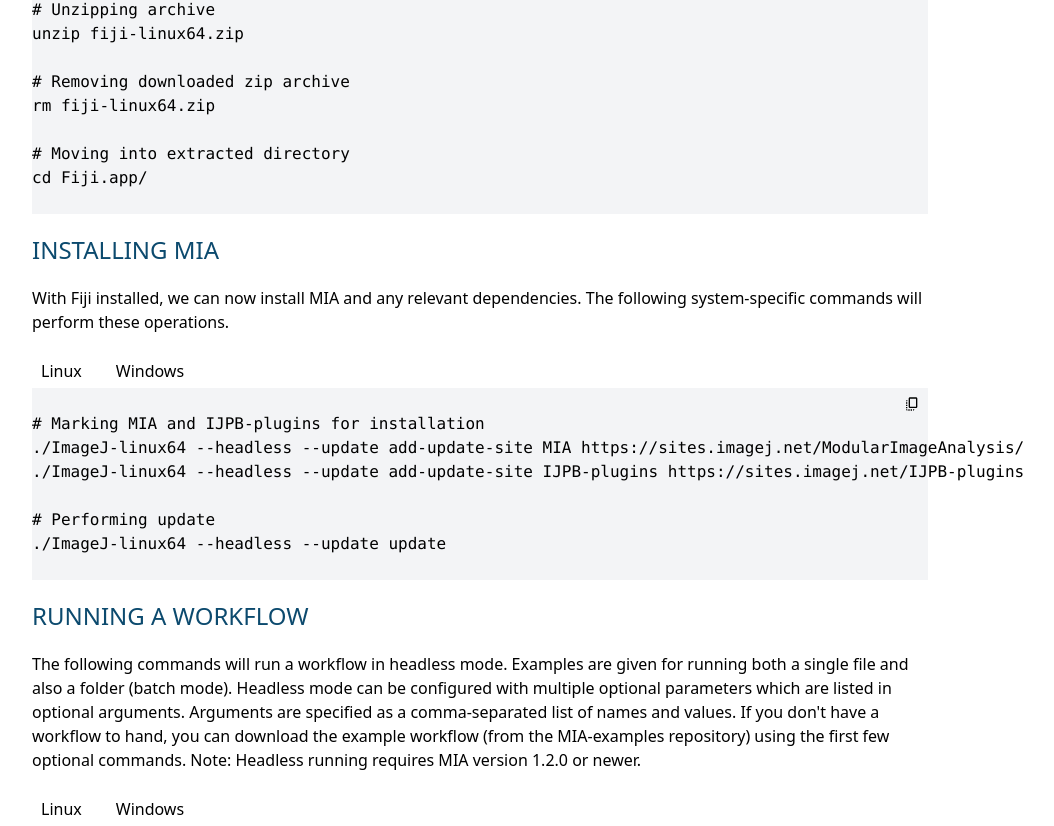
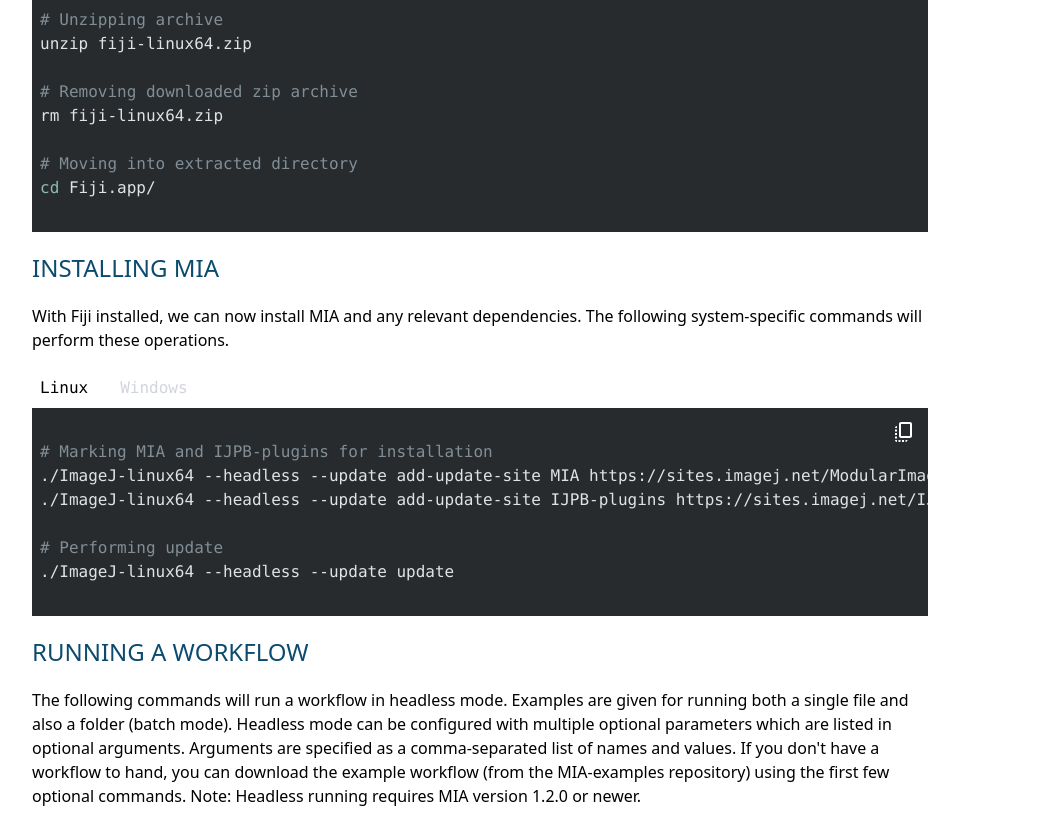
Before and after one commit to mianalysis/mianalysis.github.io, a Next.js app: page /guides/running-headless in a window 1280 px wide. Shown: the part 754-1580 px from the top of the page, without its empty margins (160-1214 px from the left). Built offline with nearby package versions, Linux system fonts and the light colour scheme.

Commit message:
Added TerminalSnippet highlighting & colours

```diff
--- a/package.json
+++ b/package.json
@@ -23,10 +23,12 @@
     "react": "18.2.0",
     "react-dom": "18.2.0",
     "react-icons": "^4.10.1",
+    "react-syntax-highlighter": "^15.5.0",
     "tailwindcss": "3.3.3",
     "typescript": "5.1.6"
   },
   "devDependencies": {
+    "@types/react-syntax-highlighter": "^15.5.7",
     "husky": "^8.0.3",
     "prettier": "^2.8.8",
     "prettier-plugin-tailwindcss": "^0.4.1"
--- a/src/app/guides/running-headless/page.tsx
+++ b/src/app/guides/running-headless/page.tsx
@@ -27,7 +27,7 @@
       </p>
 
       <TerminalSnippet
-        Linux={`
+        bash={`
 # Downloading the latest copy of Fiji for 64-bit Linux
 wget https://downloads.imagej.net/fiji/latest/fiji-linux64.zip
 
@@ -40,7 +40,7 @@
 # Moving into extracted directory
 cd Fiji.app/
        `}
-        Windows={`
+        powershell={`
 # Downloading the latest copy of Fiji for 64-bit Windows
 Invoke-WebRequest https://downloads.imagej.net/fiji/latest/fiji-win64.zip
 
@@ -63,7 +63,7 @@
       </p>
 
       <TerminalSnippet
-        Linux={`
+        bash={`
 # Marking MIA and IJPB-plugins for installation
 ./ImageJ-linux64 --headless --update add-update-site MIA https://sites.imagej.net/ModularImageAnalysis/
 ./ImageJ-linux64 --headless --update add-update-site IJPB-plugins https://sites.imagej.net/IJPB-plugins
@@ -71,7 +71,7 @@
 # Performing update
 ./ImageJ-linux64 --headless --update update
        `}
-        Windows={`
+        powershell={`
 # Commands for Windows PowerShell
 # Marking MIA and IJPB-plugins for installation
 .\ImageJ-win64 --headless --console --update add-update-site MIA https://sites.imagej.net/ModularImageAnalysis/
@@ -94,7 +94,7 @@
       </p>
 
       <TerminalSnippet
-        Linux={`
+        bash={`
 # (Optional) Download example workflow to user folder
 wget https://github.com/mianalysis/mia-examples/releases/download/v1.0.0/Ex1_only.zip -O ~/example.zip
 unzip ~/example.zip -d ~/
@@ -111,7 +111,7 @@
 inPath=~/Ex1_only/
 ./ImageJ-linux64 --headless --run "MIA (headless)" "workflowPath='$wfPath', inputPath='$inPath', verbose=true"
         `}
-        Windows={`
+        powershell={`
 # (Optional) Download example workflow to user folder
 Invoke-WebRequest https://github.com/mianalysis/mia-examples/releases/download/v1.0.0/Ex1_only.zip -OutFile $HOME/example.zip
 Expand-Archive $HOME\example.zip -DestinationPath ~\
--- a/src/components/TerminalSnippet.tsx
+++ b/src/components/TerminalSnippet.tsx
@@ -1,45 +1,77 @@
 'use client';
 
-import { useState } from 'react';
+import { useClickOutside } from '@/hooks/click';
+import classNames from 'classnames';
+import { useRef, useState } from 'react';
 import { MdCopyAll } from 'react-icons/md';
+import { Light as SyntaxHighlighter } from 'react-syntax-highlighter';
+import bashSyntax from 'react-syntax-highlighter/dist/esm/languages/hljs/bash';
+import powershellSyntax from 'react-syntax-highlighter/dist/esm/languages/hljs/powershell';
+import { obsidian } from 'react-syntax-highlighter/dist/esm/styles/hljs';
 
-type OS = 'Linux' | 'Windows';
+SyntaxHighlighter.registerLanguage('bash', bashSyntax);
+SyntaxHighlighter.registerLanguage('powershell', powershellSyntax);
 
-type Props = Record<OS, string>;
+const shells = {
+  bash: 'Linux',
+  powershell: 'Windows',
+} as const;
+
+type Shell = keyof typeof shells;
+
+type Props = Record<Shell, string>;
 
 export default function TerminalSnippet(snippets: Props) {
-  const [selectedOS, setSelectedOS] = useState<OS>('Linux');
+  const [selectedShell, setSelectedShell] = useState<Shell>('bash');
 
-  const selectedSnippet = snippets[selectedOS];
+  const selectedSnippet = snippets[selectedShell];
 
-  const copy = () => {
-    navigator.clipboard.writeText(selectedSnippet);
+  const [copied, setCopied] = useState(false);
+
+  const copy = async () => {
+    await navigator.clipboard.writeText(selectedSnippet);
+    setCopied(true);
   };
 
+  const copyButtonRef = useRef<HTMLButtonElement>(null);
+
+  useClickOutside(copyButtonRef, () => setCopied(false));
+
   return (
-    <div>
-      <div className="flex gap-4">
-        {Object.keys(snippets).map((key) => (
+    <div className="space-y-1">
+      <div className="flex gap-4 font-mono">
+        {Object.entries(shells).map(([shell, os]) => (
           <button
-            key={key}
+            key={shell}
             type="button"
-            onClick={() => setSelectedOS(key as OS)}
-            className={`rounded-md border px-2 py-1 ${
-              selectedSnippet === key ? 'border-gray-900' : 'border-transparent'
+            onClick={() => setSelectedShell(shell as Shell)}
+            className={`px-2 py-1 transition-colors duration-500 ${
+              selectedShell === shell ? ' text-black' : 'text-gray-300 hover:text-gray-500'
             }`}
           >
-            {key}
+            {os}
           </button>
         ))}
       </div>
 
-      <pre className="relative bg-gray-100 text-left">
-        <button type="button" onClick={copy} className="absolute right-0 top-0 p-2">
-          <MdCopyAll />
+      <div className="relative">
+        <button
+          type="button"
+          ref={copyButtonRef}
+          onClick={copy}
+          title="Copy to clipboard"
+          className={classNames(
+            'absolute right-0 top-0 p-3 transition-colors',
+            copied ? 'text-green-500' : 'text-white hover:text-gray-300'
+          )}
+        >
+          <MdCopyAll size={24} />
         </button>
 
-        <code>{selectedSnippet}</code>
-      </pre>
+        <SyntaxHighlighter language={selectedShell} style={obsidian}>
+          {selectedSnippet}
+        </SyntaxHighlighter>
+      </div>
     </div>
   );
 }
--- /dev/null
+++ b/src/hooks/click.ts
@@ -0,0 +1,17 @@
+import { RefObject, useEffect } from 'react';
+
+export function useClickOutside<T extends HTMLElement>(ref: RefObject<T>, callback: () => void) {
+  useEffect(() => {
+    function handleClickOutside(event: MouseEvent) {
+      if (ref.current && !ref.current.contains(event.target as Node)) {
+        callback();
+      }
+    }
+
+    document.addEventListener('mousedown', handleClickOutside);
+
+    return () => {
+      document.removeEventListener('mousedown', handleClickOutside);
+    };
+  }, [ref, callback]);
+}
```
Also changed, not shown: 1 other file (tests, documents, lock files or other folders).
